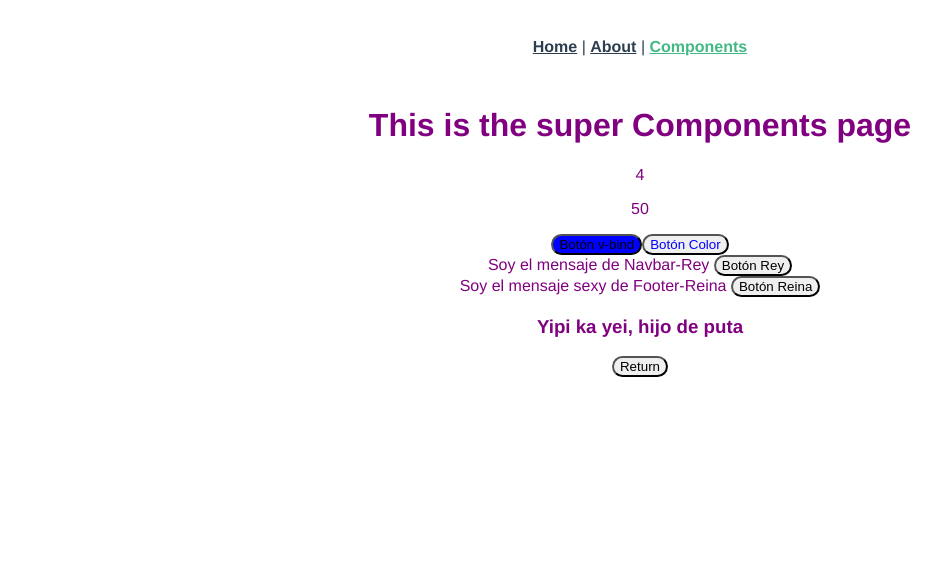
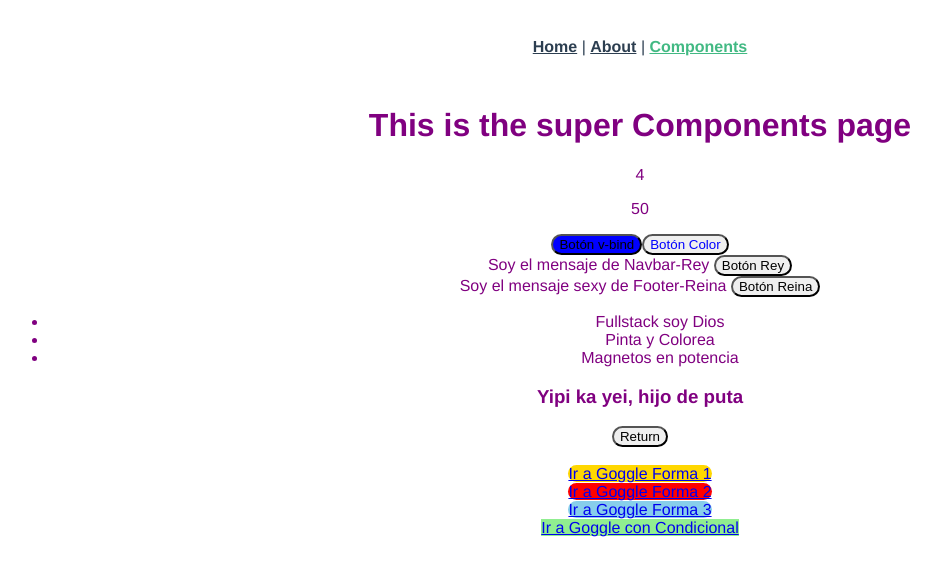
Before and after one commit to joaquinlmartin/lab-vue-basics, a Vue app: page /components in a window 1280 px wide. Shown: the top 576 px of the page, without its empty margins (0-941 px from the left). Built offline with nearby package versions, Linux system fonts and the light colour scheme.

Commit message:
components extended

```diff
--- a/src/components/Navbar.vue
+++ b/src/components/Navbar.vue
@@ -1,7 +1,7 @@
 <template>
     <div>
        {{message}}
-       <button @click="rey" class="btn">Botón Rey</button>
+       <button :disabled="variableRey" @click="rey" class="btn">Botón Rey</button>
     </div>
 </template>
 
@@ -11,6 +11,7 @@ export default {
   data() {
     return {
       message: 'Soy el mensaje de Navbar-Rey',
+      variableRey: false, // disabled está funcionando al revés, se activa cuando está en true.
     };
   },
   methods: {
--- a/src/views/Components.vue
+++ b/src/views/Components.vue
@@ -9,9 +9,22 @@
        class="btn">Botón Color</button>
      <Navbar/>
      <Footer></Footer>
+  <ul>
+    <li v-for="elem in myArrayGay" :key="elem.id">{{ elem.subtitle }}</li>
+  </ul>
     <h3 v-if="showMessage">{{message}}</h3>
     <h3 v-else>{{messageAlternative}}</h3>
-    <button @click="returnString" class="btn">Return</button>
+    <button :disabled="showMessage" v-on:click="returnString" class="btn">Return</button>
+    <div>
+    <br>
+    <a href="https://www.google.es" class="a1">Ir a Goggle Forma 1</a>
+    <br>
+    <a v-bind:href="webToGo" class="a2">Ir a Goggle Forma 2</a>
+    <br>
+    <a :href="webToGo" class="a3">Ir a Goggle Forma 3</a>
+    </div>
+    <a :class="showMessage ? 'default' : 'new'"
+    :href="webToGo">Ir a Goggle con Condicional</a>
     </div>
 </template>
 
@@ -30,12 +43,30 @@ export default {
       adjetive: 'super',
       showMessage: false,
       messageAlternative: 'Yipi ka yei, hijo de puta',
+      webToGo: 'https://www.google.es',
       mySuperArray: [1, 2, 3, 4, 5],
+      myArrayGay: [
+        {
+          id: 1,
+          title: 'Web Developer',
+          subtitle: 'Fullstack soy Dios',
+        },
+        {
+          id: 2,
+          title: 'UX/UI',
+          subtitle: 'Pinta y Colorea',
+        },
+        {
+          id: 3,
+          title: 'Data Analist',
+          subtitle: 'Magnetos en potencia',
+        },
+      ],
     };
   },
   components: {
-    Navbar,
-    Footer,
+    Navbar, // El nombre es de ejemplo
+    Footer, // El nombre es de ejemplo
   },
   methods: {
     colorchange() {
@@ -78,4 +109,27 @@ export default {
 .joderred {
   background-color: red;
 }
+
+.a1 {
+  background-color: gold;
+  border-radius: 3rem;
+}
+
+.a2 {
+  background-color: red;
+  border-radius: 3rem;
+}
+
+.a3 {
+  background-color: skyblue;
+  border-radius: 3rem;
+}
+
+.default {
+  background-color:black;
+}
+
+.new {
+  background-color:lightgreen;
+}
 </style>
```
